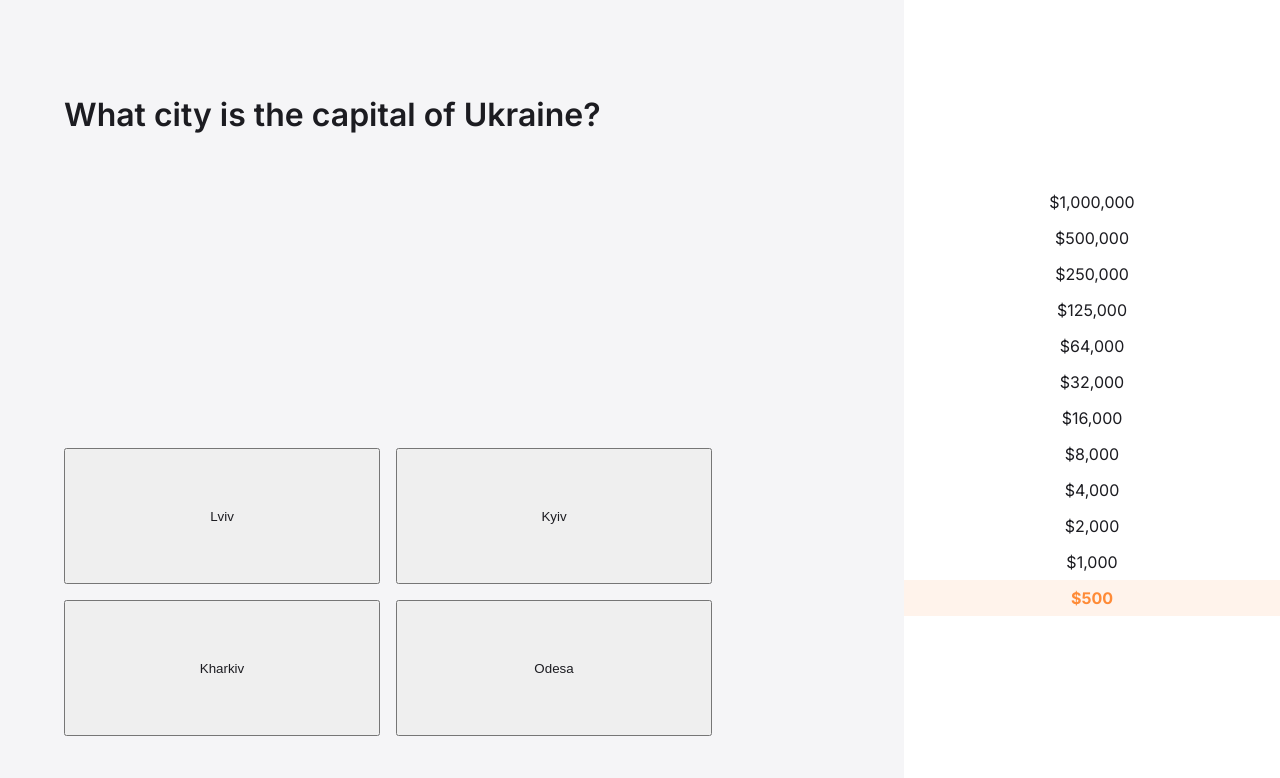
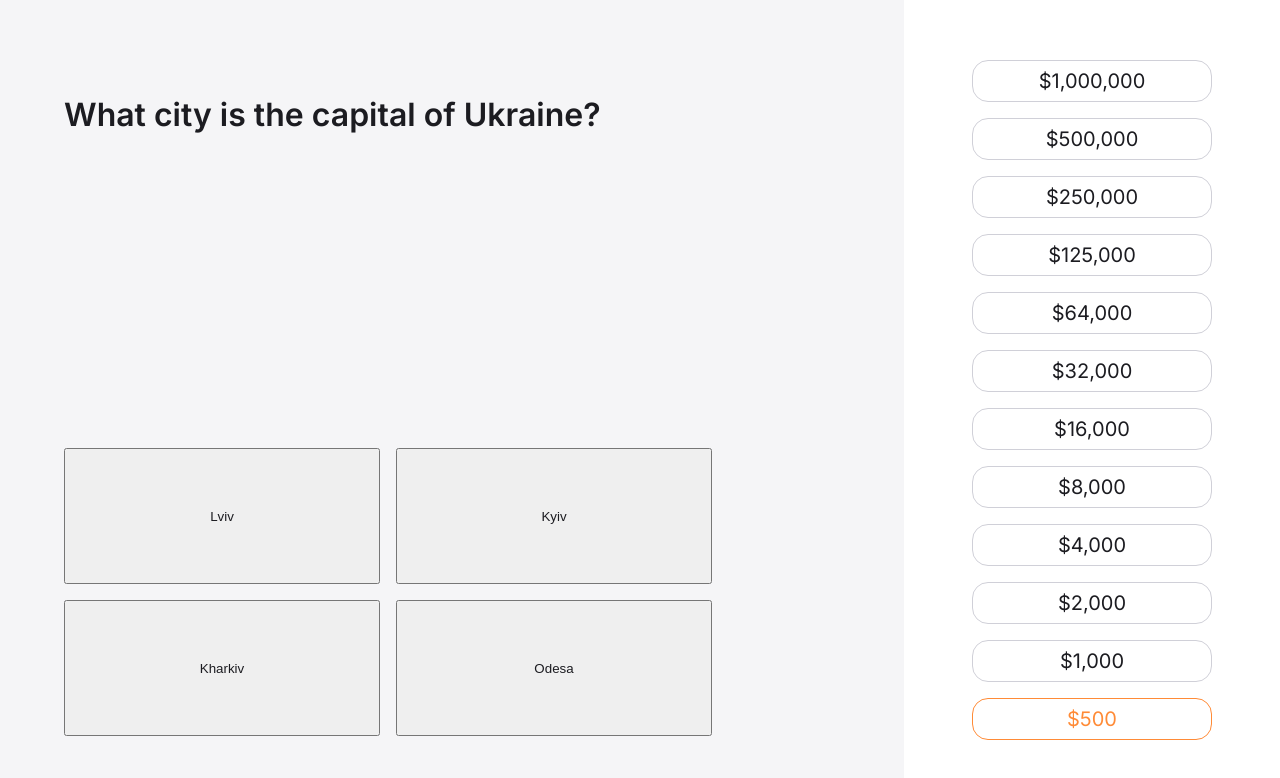
Before and after one commit to mpavlushchenko/test_task_NextJs, a Next.js app: page /millionaire-game in a window 1280 px wide. Shown: the top 778 px of the page. Built offline with nearby package versions, Linux system fonts and the light colour scheme.

Commit message:
task: add style

```diff
--- a/src/features/millionaire-game/GameScreen.module.css
+++ b/src/features/millionaire-game/GameScreen.module.css
@@ -42,24 +42,29 @@
   align-items: center;
   width: 376px;
 }
-.sidebar .winningsList {
-  list-style: none;
-  padding: 0;
-  margin: 0;
+.winningsList {
+  display: flex;
+  flex-direction: column;
+  align-items: center;
+  gap: 1rem;
   width: 100%;
 }
-.sidebar .winningsList .winningItem {
+.winningsList .winningItem {
+  width: 240px;
   padding: 0.5rem 1rem;
-  font-size: 1rem;
+  font-size: 20px;
   text-align: center;
+  font-weight: 400;
+  color: var(--color-black-100);
+  border: 1px solid var(--color-black-40);
+  border-radius: 1rem;
 }
 
-.winningItem.active {
-  font-weight: bold;
+.winningsList .winningItem.active {
   color: var(--color-orange-100);
-  background: var(--color-orange-5);
+  border-color: var(--color-orange-100);
 }
-.winningItem.passed {
-  background: var(--color-black-5);
-  color: #555;
+.winningsList .winningItem.passed {
+  color: var(--color-black-40);
+  border-color: var(--color-black-40);
 }
--- a/src/features/millionaire-game/GameScreen.tsx
+++ b/src/features/millionaire-game/GameScreen.tsx
@@ -103,14 +103,14 @@ const GameScreen = ({ questions }: { questions: Question[] }) => {
       </div>
 
       <aside className={styles.sidebar}>
-        <ul className={styles.winningsList}>
+        <div className={styles.winningsList}>
           {amountsReversed.map((q) => {
             const currentId = questions[gameState.questionIndex]?.id;
             const isActive = q.id === currentId;
             const isPassed = q.id < currentId;
 
             return (
-              <li
+              <div
                 key={q.id}
                 className={clsx(styles.winningItem, {
                   [styles.active]: isActive,
@@ -118,10 +118,10 @@ const GameScreen = ({ questions }: { questions: Question[] }) => {
                 })}
               >
                 ${q.amount}
-              </li>
+              </div>
             );
           })}
-        </ul>
+        </div>
       </aside>
     </div>
   );
```
